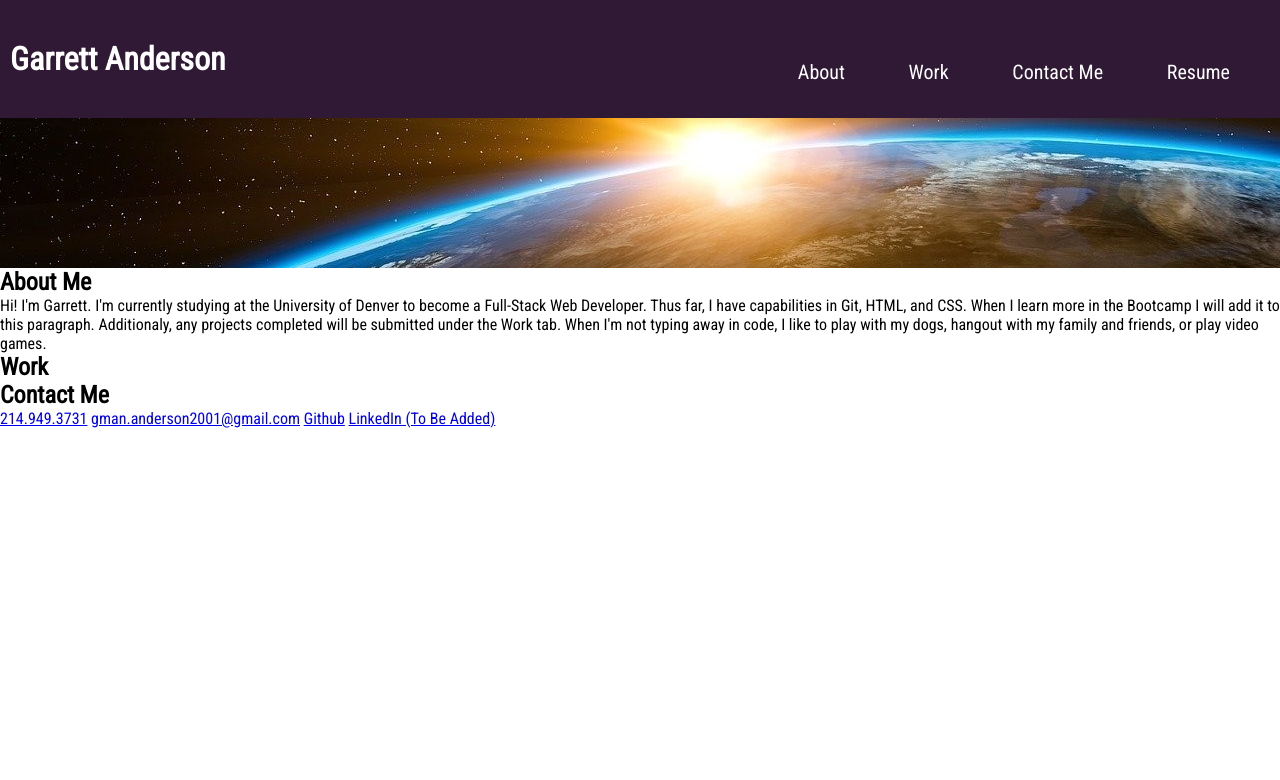
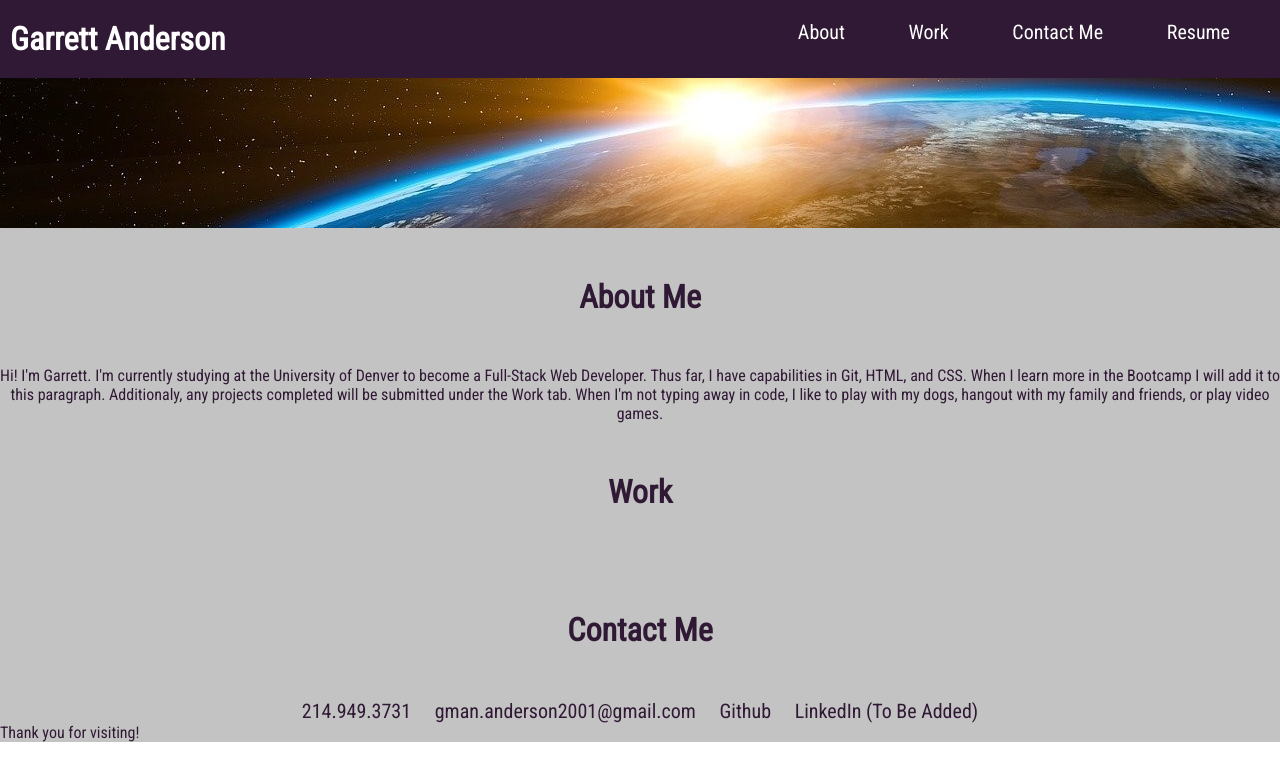
Before and after one commit to GarrettA01/MyPortfolio, a plain HTML site: page index.html in a window 1280 px wide. Drawn offline with Linux system fonts and the light colour scheme.

Commit message:
Added CSS attributes to main section of HTML

```diff
--- a/assets/style.css
+++ b/assets/style.css
@@ -8,15 +8,9 @@
 header {
     background-color:#301934 ;
     color: #fff;
-    padding: 40px 10px;
-}
-
-header h1 {
-    display: inline-block;
-}
-
-header nav {
-    float: right;
+    padding: 20px 10px;
+    display: flex;
+    justify-content: space-between
 }
 
 header nav ul {
@@ -24,7 +18,8 @@ header nav ul {
 }
 
 header nav ul li {
-    display: inline-block;
+    justify-content: flex-end;
+    display: inline;
     font-size: 20px;
     padding: 20px;
     margin-right: 20px;
@@ -35,3 +30,37 @@ header nav ul li {
     width: 100%;
     background-image: url("./images/earth-gaf0196775_1920 (2).jpg")
 }
+
+main {
+    color: #301934;
+    background-color: #C3C3C3;
+    display: flex;
+    display: block;
+}
+
+section {
+text-align: center;
+}
+
+h2 {
+    font-size: 200%;
+    text-align: center;
+    padding: 50px;
+}
+
+a {
+    text-align: center;
+    padding: 0px 10px;
+    display: inline-block;
+}
+
+
+a:link {
+    text-decoration: none;
+    color: #301934;
+    font-size: 20px;
+}
+
+a:visited {
+    color: #301934;
+}
--- a/index.html
+++ b/index.html
@@ -5,9 +5,12 @@
     <meta http-equiv="X-UA-Compatible" content="IE=edge" />
     <meta name="viewport" content="width=device-width, initial-scale=1.0" />
     <link rel="stylesheet" href="./assets/style.css" />
-    <link rel="preconnect" href="https://fonts.googleapis.com">
-    <link rel="preconnect" href="https://fonts.gstatic.com" crossorigin>
-    <link href="https://fonts.googleapis.com/css2?family=Roboto+Condensed&display=swap" rel="stylesheet">
+    <link rel="preconnect" href="https://fonts.googleapis.com" />
+    <link rel="preconnect" href="https://fonts.gstatic.com" crossorigin />
+    <link
+      href="https://fonts.googleapis.com/css2?family=Roboto+Condensed&display=swap"
+      rel="stylesheet"
+    />
     <title>Garrett Anderson Portfolio</title>
   </head>
 
@@ -43,20 +46,17 @@
       </section>
       <section>
         <h2>Contact Me</h2>
-        <nav>
-<a href="#">214.949.3731</a>
-<a href="mailto: gman.anderson2001@gmail.com">gman.anderson2001@gmail.com</a>
-<a href="https://github.com/GarrettA01">Github</a>
-<a href="https://www.linkedin.com/">LinkedIn (To Be Added)</a>
+        <nav id="contact">
+          <a href="#">214.949.3731</a>
+          <a href="mailto: gman.anderson2001@gmail.com"
+            >gman.anderson2001@gmail.com</a
+          >
+          <a href="https://github.com/GarrettA01">Github</a>
+          <a href="https://www.linkedin.com/">LinkedIn (To Be Added)</a>
         </nav>
       </section>
 
-      <footer>
-
-      </footer>
-
-
-      </nav>
+      <footer>Thank you for visiting!</footer>
     </main>
   </body>
 </html>
```
